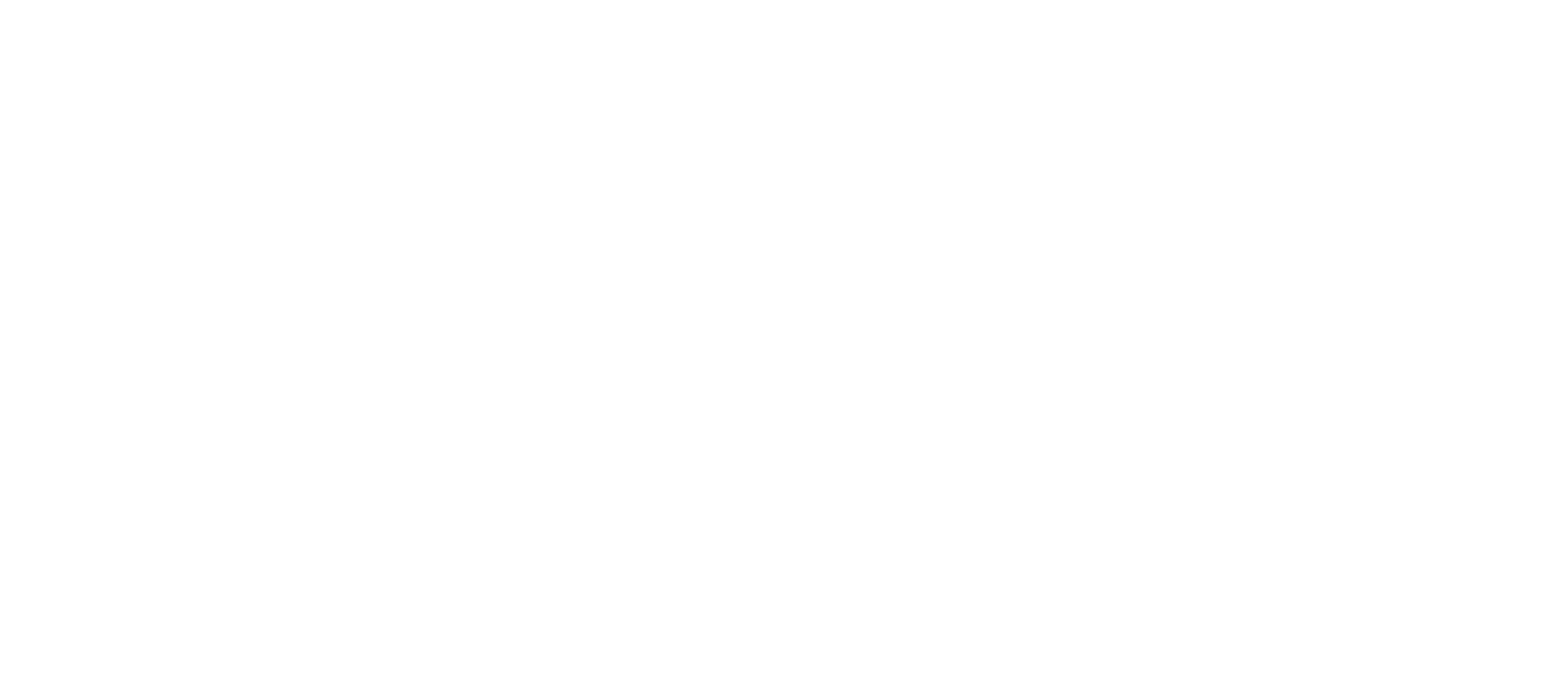
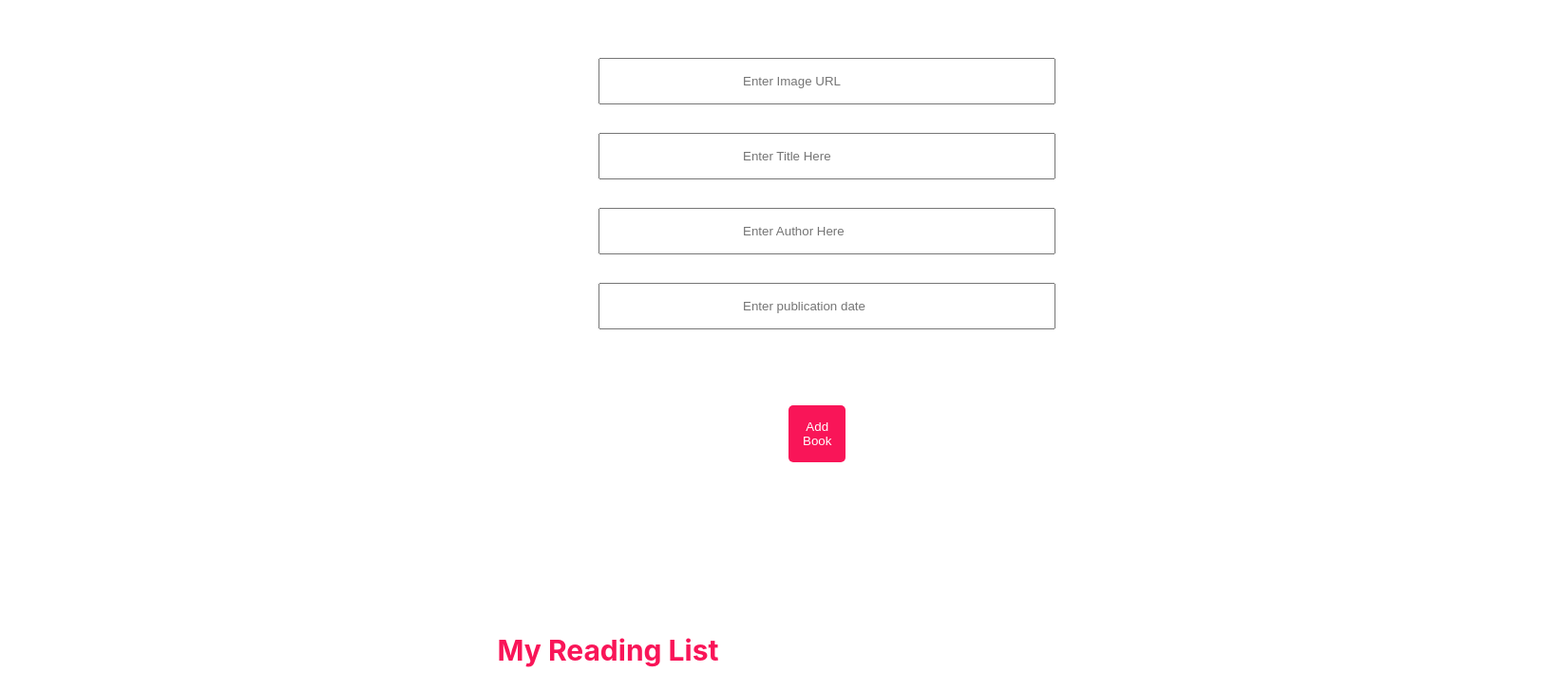
Before and after one commit to anwar730/my_book, a React (Create React App) app: page /ReadingList in a window 1280 px wide. Shown: the part 169-897 px from the top of the page at 95% size, 1640 px wide, since content can reach past the window. Before the commit the page ends 800 px from the top, so only its background shows below. Built offline with nearby package versions, Linux system fonts and the light colour scheme.

Commit message:
Display a form to input book details

```diff
--- a/src/App.css
+++ b/src/App.css
@@ -156,3 +156,49 @@
   text-align: center;
   color:#f91558
 }
+#card-btn{
+  background-color: #f91558;
+  color: white;
+  padding: 7px;
+  border: none;
+  border-radius: 5px;
+  margin-top: 7px;
+}
+/* .form-card{
+    margin: 100px 30px;
+    padding: 50px 80px;
+    box-shadow: 0 4px 8px 0 rgba(0, 0, 0, 0.2);
+    transition: 0.3s;
+    border-radius: 40px;
+    display: flex;
+    flex-direction: column;
+} */
+
+#form {
+  margin: 100px 80px;
+   /* box-shadow: 0 4px 8px 0 rgba(0, 0, 0, 0.2); */
+}
+#form input{
+  padding: 15px 150px;
+  margin-top: 30px;
+  margin-left: 550px;
+
+
+
+}
+#form-btn{
+  background-color: #f91558;
+  color: white;
+
+    padding: 15px;
+    border: none;
+    border-radius: 5px;
+    margin: 80px 750px;
+
+}
+#reading-header{
+  color: #f91558;
+  text-align: center;
+  font-size: 30px;
+  margin-top: 60px;
+}
--- a/src/components/Book.js
+++ b/src/components/Book.js
@@ -10,10 +10,10 @@
     <>
       <div className='card'>
       <img src={image} alt="Book Image"/>
-      <h3>{title}</h3>
-      <h5>{author}</h5>
-      <p>{year}</p>
-      <button>Read Descrition</button>
+      <h2>TITLE :  {title}</h2>
+      <h3>AUTHOR: {author}</h3>
+      <h4>PUBLISHED :{year}</h4>
+      <button id='card-btn'>Read Descrition</button>
       </div>
     </>
 
--- a/src/components/Home.js
+++ b/src/components/Home.js
@@ -8,7 +8,7 @@
 
   return (
     <div className="home">
-      <img id='landing-image' src="https://media.istockphoto.com/vectors/01open-book-and-creative-paper-airplanes-teamwork-paper-art-style-vector-id1189849703?k=20&m=1189849703&s=612x612&w=0&h=ViTOSts22Be3PJY0HD_2dLSF31VE5BgD0Sm7ZB96DQ8="/>
+      <img id='landing-image' src='https://www.incimages.com/uploaded_files/image/1920x1080/shutterstock_549881917_361412.jpg'/>
 
     <BookList />
     <Footer/>
--- a/src/components/ReadingList.js
+++ b/src/components/ReadingList.js
@@ -1,9 +1,35 @@
-import React from 'react'
+
+import React, {useEffect, useState } from 'react'
+
 
 function ReadingList() {
+  const [image,setImage]=useState('')
+  const [title,setTitle]=useState('')
+  const [author,setAuthor]=useState('')
+  const [year,setYear]=useState('')
+
+  const [readingList,setReadingList]=useState([])
+
+
+
   return (
+
     <div>
-      <h2>ReadingList</h2>
+
+      <div id='form' className='car'>
+
+        <form>
+
+          <input type='text' value={image} placeholder ='Enter Image URL' /><br/>
+
+          <input type='text' value={title} placeholder='Enter Title Here'/><br/>
+          <input type ='text' value={author} placeholder ='Enter Author Here' /><br/>
+          <input type='text ' valuue={year} placeholder='Enter publication date' /><br/>
+          <button type='submit' id='form-btn'>Add Book</button>
+          </form>
+      </div>
+
+      <h2 id ="reading-header">My Reading List</h2>
     </div>
   )
 }
```
